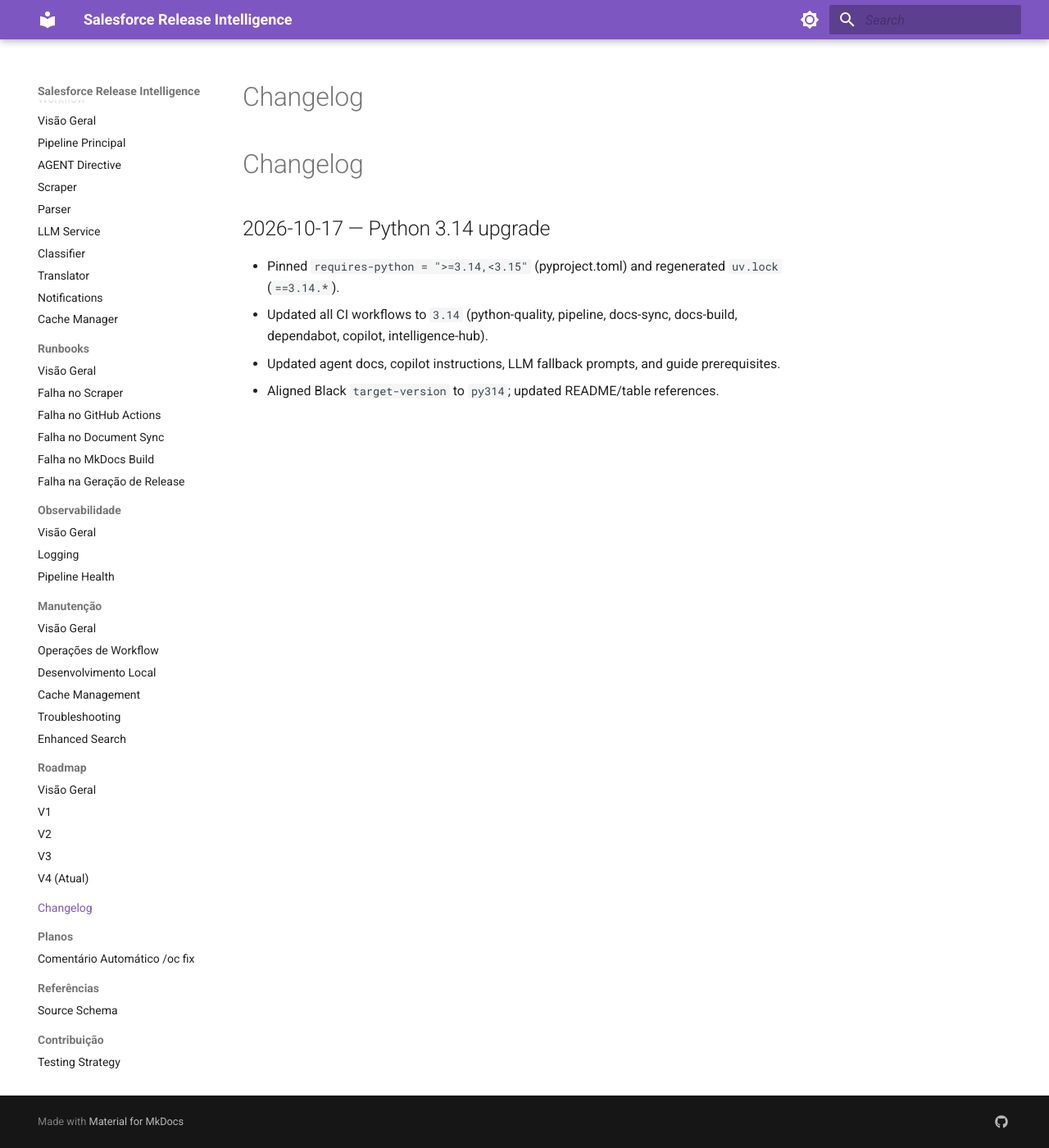
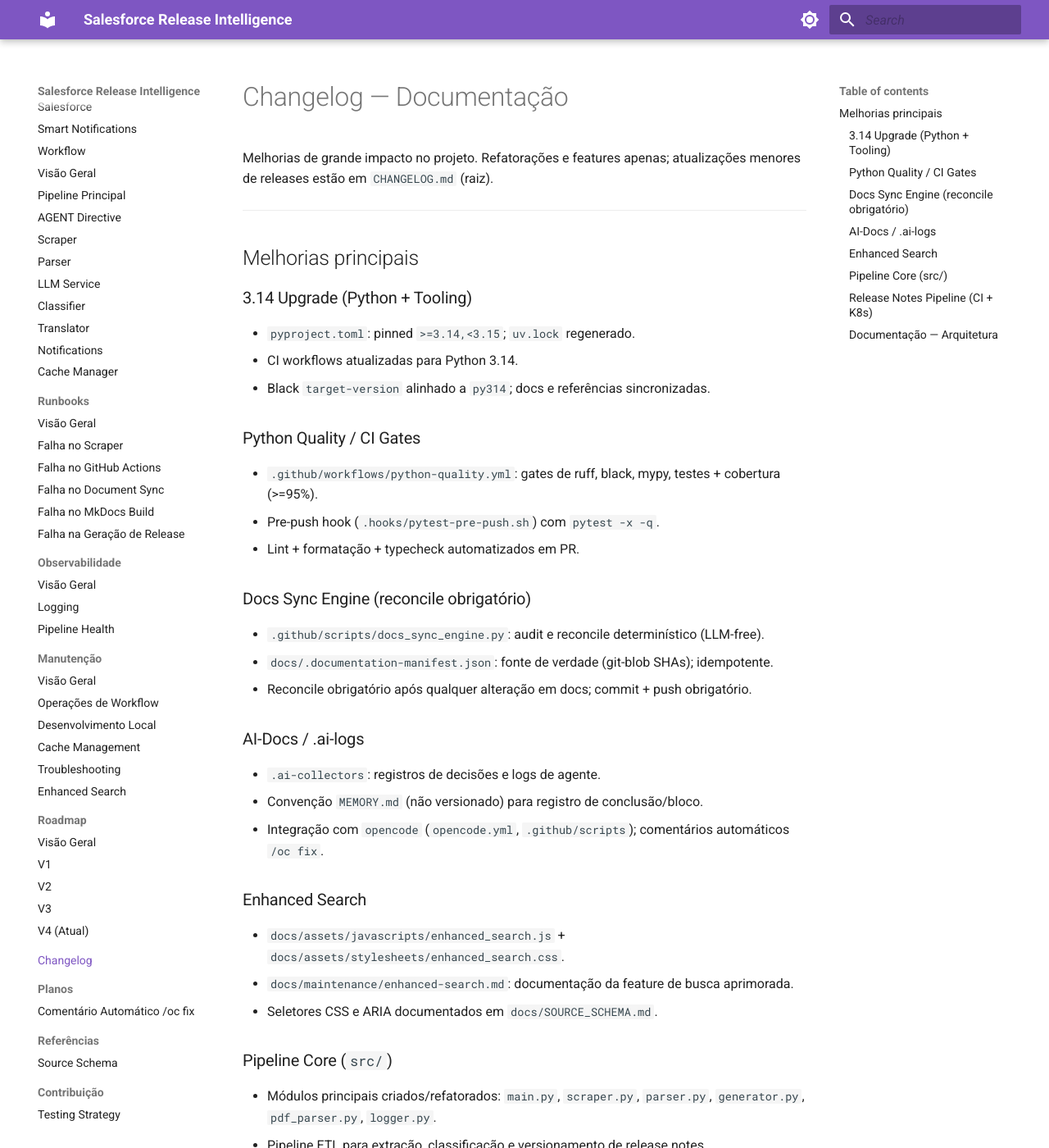
Before and after one commit to Fatal1tyBarucco/Salesforce-WebDev, an MkDocs documentation site: the page built from docs/changelog.md, in a window 1280 px wide and 1400 px high. Shown: the whole window at 82% size. Built offline with MkDocs 1.6.1 and Material for MkDocs 9.7.7, drawn with Linux system fonts in a browser that asks for light colours; some of the changed text lies outside the part shown.

Commit message:
docs(changelog): inclui todas as melhorias grandes — refatorações e features

```diff
--- a/docs/changelog.md
+++ b/docs/changelog.md
@@ -1,3 +1,51 @@
-# Changelog
+# Changelog — Documentação
 
---8<-- "CHANGELOG.md"
+Melhorias de grande impacto no projeto. Refatorações e features apenas; atualizações menores de releases estão em `CHANGELOG.md` (raiz).
+
+---
+
+## Melhorias principais
+
+### 3.14 Upgrade (Python + Tooling)
+- `pyproject.toml`: pinned `>=3.14,<3.15`; `uv.lock` regenerado.
+- CI workflows atualizadas para Python 3.14.
+- Black `target-version` alinhado a `py314`; docs e referências sincronizadas.
+
+### Python Quality / CI Gates
+- `.github/workflows/python-quality.yml`: gates de ruff, black, mypy, testes + cobertura (>=95%).
+- Pre-push hook (`.hooks/pytest-pre-push.sh`) com `pytest -x -q`.
+- Lint + formatação + typecheck automatizados em PR.
+
+### Docs Sync Engine (reconcile obrigatório)
+- `.github/scripts/docs_sync_engine.py`: audit e reconcile determinístico (LLM-free).
+- `docs/.documentation-manifest.json`: fonte de verdade (git-blob SHAs); idempotente.
+- Reconcile obrigatório após qualquer alteração em docs; commit + push obrigatório.
+
+### AI-Docs / .ai-logs
+- `.ai-collectors`: registros de decisões e logs de agente.
+- Convenção `MEMORY.md` (não versionado) para registro de conclusão/bloco.
+- Integração com `opencode` (`opencode.yml`, `.github/scripts`); comentários automáticos `/oc fix`.
+
+### Enhanced Search
+- `docs/assets/javascripts/enhanced_search.js` + `docs/assets/stylesheets/enhanced_search.css`.
+- `docs/maintenance/enhanced-search.md`: documentação da feature de busca aprimorada.
+- Seletores CSS e ARIA documentados em `docs/SOURCE_SCHEMA.md`.
+
+### Pipeline Core (`src/`)
+- Módulos principais criados/refatorados: `main.py`, `scraper.py`, `parser.py`, `generator.py`, `pdf_parser.py`, `logger.py`.
+- Pipeline ETL para extração, classificação e versionamento de release notes.
+- Configuração via `config.py` e `release_notes_pipeline.yml`.
+
+### Release Notes Pipeline (CI + K8s)
+- `release_notes_pipeline.yml`: definição do pipeline.
+- Workflows CI: `docs-sync`, `docs-build`, `pipeline`.
+- `Dockerfile` (uv); `k8s/` para deploy; docs sincronizadas com `releases/*`.
+
+### Documentação — Arquitetura
+- `docs/architecture/decisions/`: ADRs (ex. ADR-005 — reconciliação de documentação).
+- `docs/SOURCE_SCHEMA.md`: esquema de seletores CSS, atributos ARIA, formato de feature impact.
+- Nav `mkdocs.yml` single-language (pt-BR); conteúdo em inglês mantido separadamente (`README.en.md`, `releases/*/<lang>/`).
+
+---
+
+Formatado para leitura direta: cada seção com título claro, breve descrição e arquivos-chave envolvidos.
```
